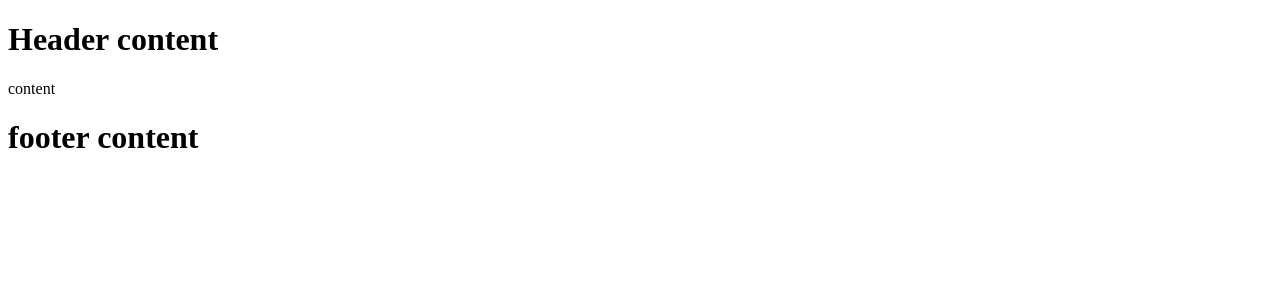
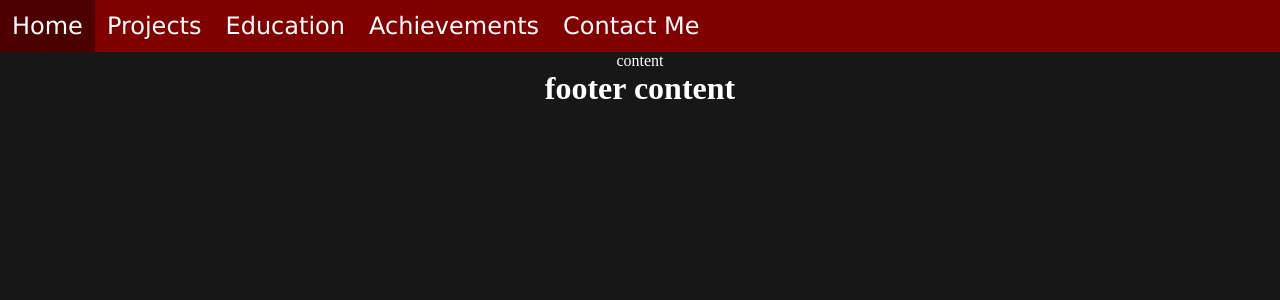
Before and after one commit to prince-thind/prince-thind.github.io, a Next.js app: page / in a window 1280 px wide. Shown: the top 300 px of the page. Built offline with nearby package versions, Linux system fonts and the light colour scheme.

Commit message:
implement basic header

```diff
--- a/components/header.js
+++ b/components/header.js
@@ -1,5 +1,38 @@
-export default function Header(){
-    return <header>
-        <h1>Header content</h1>
+import Link from "next/link";
+import styles from "../styles/Header.module.scss";
+
+export default function Header() {
+  return (
+    <header>
+      <nav className={styles.navbar}>
+        <ul>
+          <li>
+            <Link href="/">
+              <a className={styles["nav-item"]}>Home</a>
+            </Link>
+          </li>
+          <li>
+            <Link href="/projects">
+              <a className={styles["nav-item"]}>Projects</a>
+            </Link>
+          </li>
+          <li>
+            <Link href="/education">
+              <a className={styles["nav-item"]}>Education</a>
+            </Link>
+          </li>
+          <li>
+            <Link href="/achievements">
+              <a className={styles["nav-item"]}>Achievements</a>
+            </Link>
+          </li>
+          <li>
+            <Link href="/contact">
+              <a className={styles["nav-item"]}>Contact Me</a>
+            </Link>
+          </li>
+        </ul>
+      </nav>
     </header>
+  );
 }
--- /dev/null
+++ b/styles/Header.module.scss
@@ -0,0 +1,23 @@
+@use "variables";
+
+.navbar {
+  background-color: variables.$red;
+  font-family: Verdana, Geneva, Tahoma, sans-serif;
+  ul {
+    display: flex;
+    list-style-type: none;
+  }
+}
+.nav-item {
+  display: block;
+  padding: 0.5em;
+  font-size: 1.5rem;
+  color: white;
+  text-decoration: none;
+  &:visited {
+    color: white;
+  }
+  &:hover {
+    background-color: hsl(0, 100%, 15%);
+  }
+}
--- /dev/null
+++ b/styles/_variables.scss
@@ -0,0 +1,2 @@
+$red:hsl(0, 100%, 25%);
+$black:hsl(0, 0%, 9%);
--- a/styles/globals.scss
+++ b/styles/globals.scss
@@ -0,0 +1,12 @@
+@use "./variables";
+
+* {
+  padding: 0;
+  margin: 0;
+}
+body {
+  color: white;
+  background-color: variables.$black;
+  text-align: center;
+  font-family: "Times New Roman", Times, serif;
+}
```
